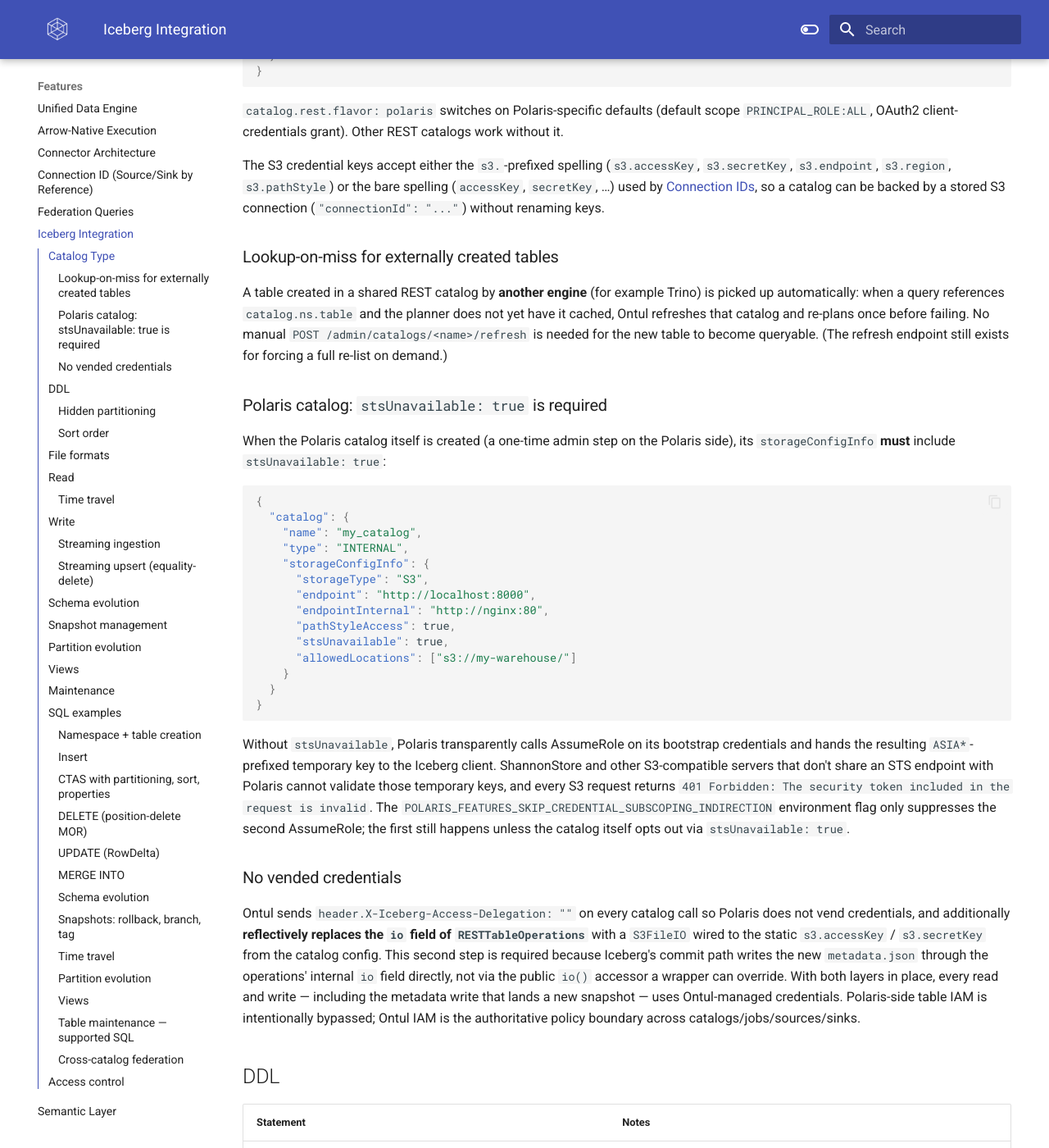
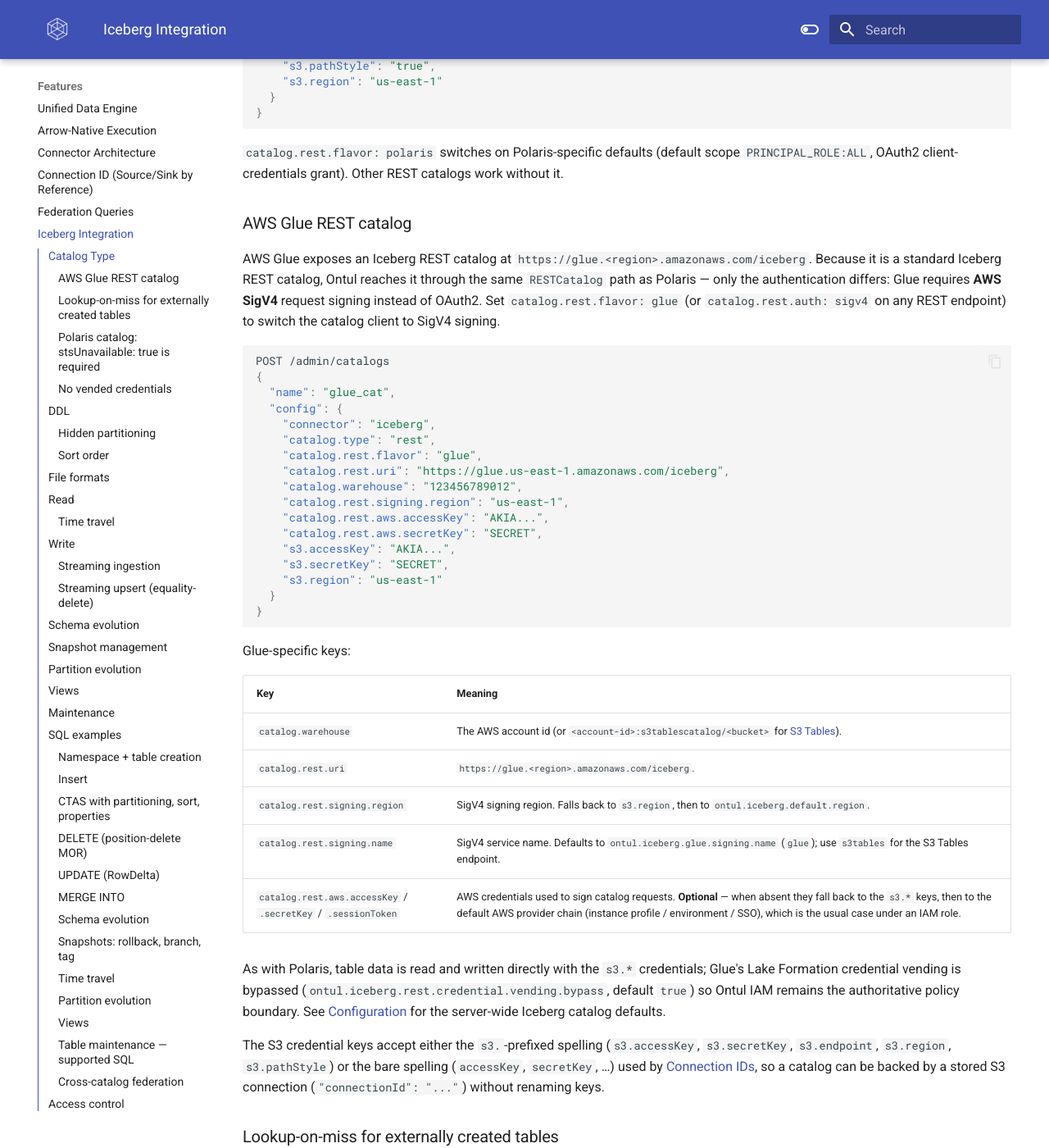
Before and after one commit to cloudcheflabs/ontul-docs, an MkDocs documentation site: the page built from docs/features/iceberg-integration.md, in a window 1280 px wide and 1400 px high, scrolled down 926 px. Shown: the whole window at 82% size. Built offline with MkDocs 1.6.1 and Material for MkDocs 9.7.7, drawn with Linux system fonts in a browser that asks for light colours; the version menu is left out; some of the changed text lies outside the part shown.

Commit message:
docs: AWS Glue REST catalog flavor + Iceberg catalog config defaults
- iceberg-integration: document the glue flavor (SigV4) alongside Polaris —
  config example, Glue-specific keys, credential fallback, S3 Tables note.
- configuration: new "Iceberg Catalog (REST)" section for the server-wide
  defaults (polaris scope, glue signing name, default region, vending bypass).

Co-Authored-By: Claude Opus 4.8 (1M context) <noreply@anthropic.com>

````diff
--- a/docs/features/iceberg-integration.md
+++ b/docs/features/iceberg-integration.md
@@ -6,7 +6,7 @@ The data path is implemented in Ontul. The Apache Iceberg JAR is used only as a
 
 ## Catalog Type
 
-Ontul supports the Iceberg **REST catalog** only. Storage is S3-compatible (ShannonStore, AWS S3, MinIO). Multiple Iceberg catalogs can be registered side-by-side, each with its own REST endpoint and S3 credentials.
+Ontul supports the Iceberg **REST catalog** only. Two REST catalog flavors are supported, selected with `catalog.rest.flavor`: **Apache Polaris** (OAuth2 client-credentials, the default) and the **AWS Glue Iceberg REST endpoint** (AWS SigV4 request signing). Storage is S3-compatible (ShannonStore, AWS S3, MinIO). Multiple Iceberg catalogs can be registered side-by-side, each with its own REST endpoint and credentials.
 
 ```json
 POST /admin/catalogs
@@ -32,6 +32,42 @@ POST /admin/catalogs
 ```
 
 `catalog.rest.flavor: polaris` switches on Polaris-specific defaults (default scope `PRINCIPAL_ROLE:ALL`, OAuth2 client-credentials grant). Other REST catalogs work without it.
+
+### AWS Glue REST catalog
+
+AWS Glue exposes an Iceberg REST catalog at `https://glue.<region>.amazonaws.com/iceberg`. Because it is a standard Iceberg REST catalog, Ontul reaches it through the same `RESTCatalog` path as Polaris — only the authentication differs: Glue requires **AWS SigV4** request signing instead of OAuth2. Set `catalog.rest.flavor: glue` (or `catalog.rest.auth: sigv4` on any REST endpoint) to switch the catalog client to SigV4 signing.
+
+```json
+POST /admin/catalogs
+{
+  "name": "glue_cat",
+  "config": {
+    "connector": "iceberg",
+    "catalog.type": "rest",
+    "catalog.rest.flavor": "glue",
+    "catalog.rest.uri": "https://glue.us-east-1.amazonaws.com/iceberg",
+    "catalog.warehouse": "123456789012",
+    "catalog.rest.signing.region": "us-east-1",
+    "catalog.rest.aws.accessKey": "AKIA...",
+    "catalog.rest.aws.secretKey": "SECRET",
+    "s3.accessKey": "AKIA...",
+    "s3.secretKey": "SECRET",
+    "s3.region": "us-east-1"
+  }
+}
+```
+
+Glue-specific keys:
+
+| Key | Meaning |
+| --- | --- |
+| `catalog.warehouse` | The AWS account id (or `<account-id>:s3tablescatalog/<bucket>` for [S3 Tables](https://docs.aws.amazon.com/AmazonS3/latest/userguide/s3-tables.html)). |
+| `catalog.rest.uri` | `https://glue.<region>.amazonaws.com/iceberg`. |
+| `catalog.rest.signing.region` | SigV4 signing region. Falls back to `s3.region`, then to `ontul.iceberg.default.region`. |
+| `catalog.rest.signing.name` | SigV4 service name. Defaults to `ontul.iceberg.glue.signing.name` (`glue`); use `s3tables` for the S3 Tables endpoint. |
+| `catalog.rest.aws.accessKey` / `.secretKey` / `.sessionToken` | AWS credentials used to sign catalog requests. **Optional** — when absent they fall back to the `s3.*` keys, then to the default AWS provider chain (instance profile / environment / SSO), which is the usual case under an IAM role. |
+
+As with Polaris, table data is read and written directly with the `s3.*` credentials; Glue's Lake Formation credential vending is bypassed (`ontul.iceberg.rest.credential.vending.bypass`, default `true`) so Ontul IAM remains the authoritative policy boundary. See [Configuration](../reference/configuration.md) for the server-wide Iceberg catalog defaults.
 
 The S3 credential keys accept either the `s3.`-prefixed spelling (`s3.accessKey`, `s3.secretKey`, `s3.endpoint`, `s3.region`, `s3.pathStyle`) or the bare spelling (`accessKey`, `secretKey`, …) used by [Connection IDs](connection-id.md), so a catalog can be backed by a stored S3 connection (`"connectionId": "..."`) without renaming keys.
 
````
Also changed, not shown: docs/reference/configuration.md (+11 -0 lines).
